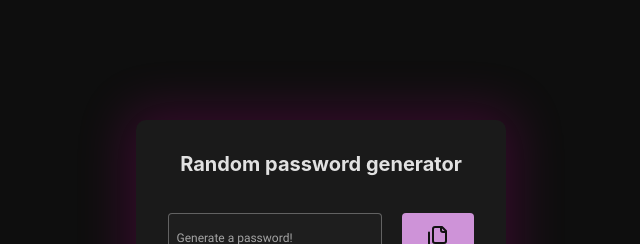
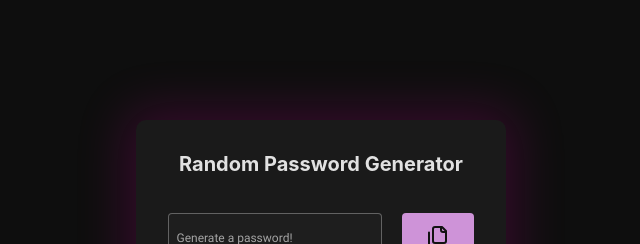
Before and after one commit to NollieChtn6/Password-Generator, a React (Vite) app: page / in a window 1280 px wide. Shown: the top 244 px of the page, without its empty margins (319-959 px from the left). Built offline with nearby package versions, Linux system fonts and the light colour scheme.

Commit message:
capitalize title

```diff
--- a/src/components/PasswordGenerator.tsx
+++ b/src/components/PasswordGenerator.tsx
@@ -75,7 +75,7 @@ export function PasswordGenerator() {
 
   return (
     <div className="generator-container">
-      <h1 className="title">Random password generator</h1>
+      <h1 className="title">Random Password Generator</h1>
 
       <div className="password-container">
         <InputText
```
